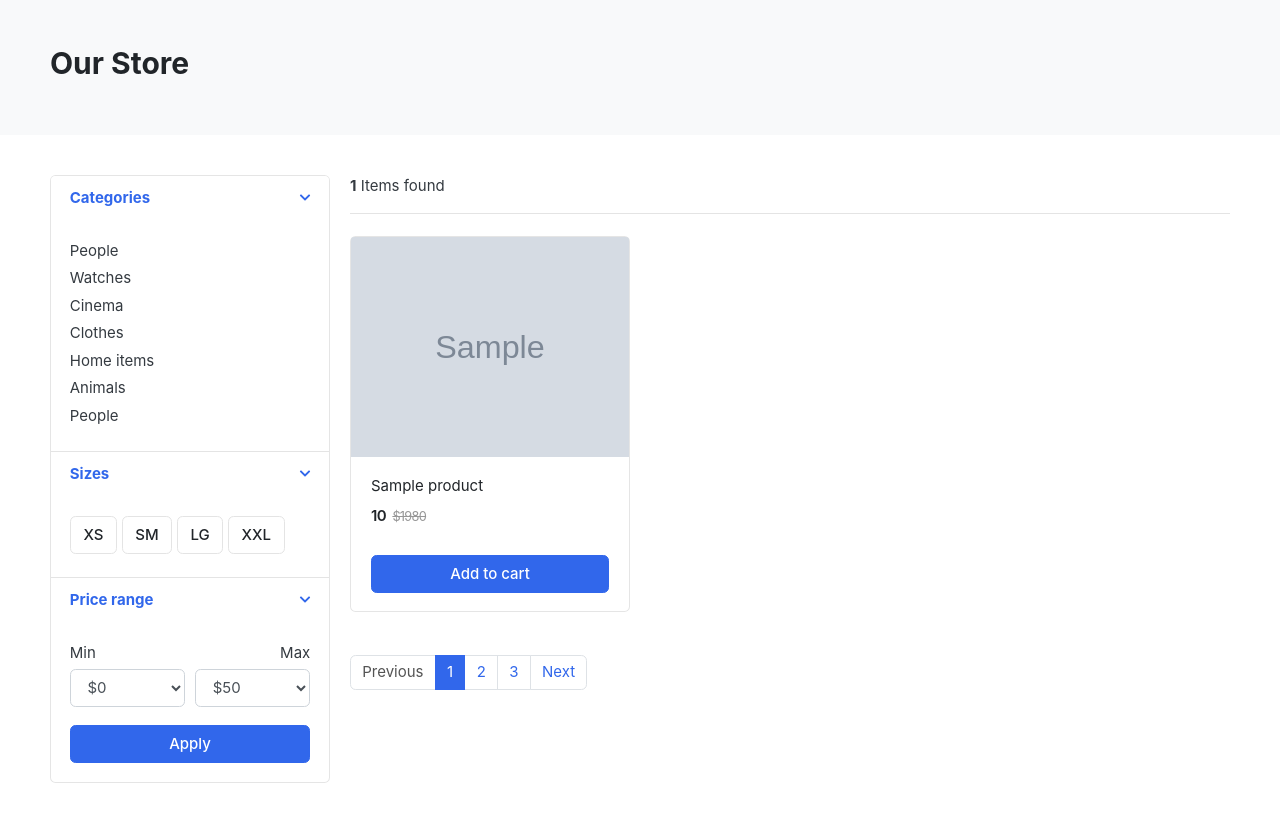
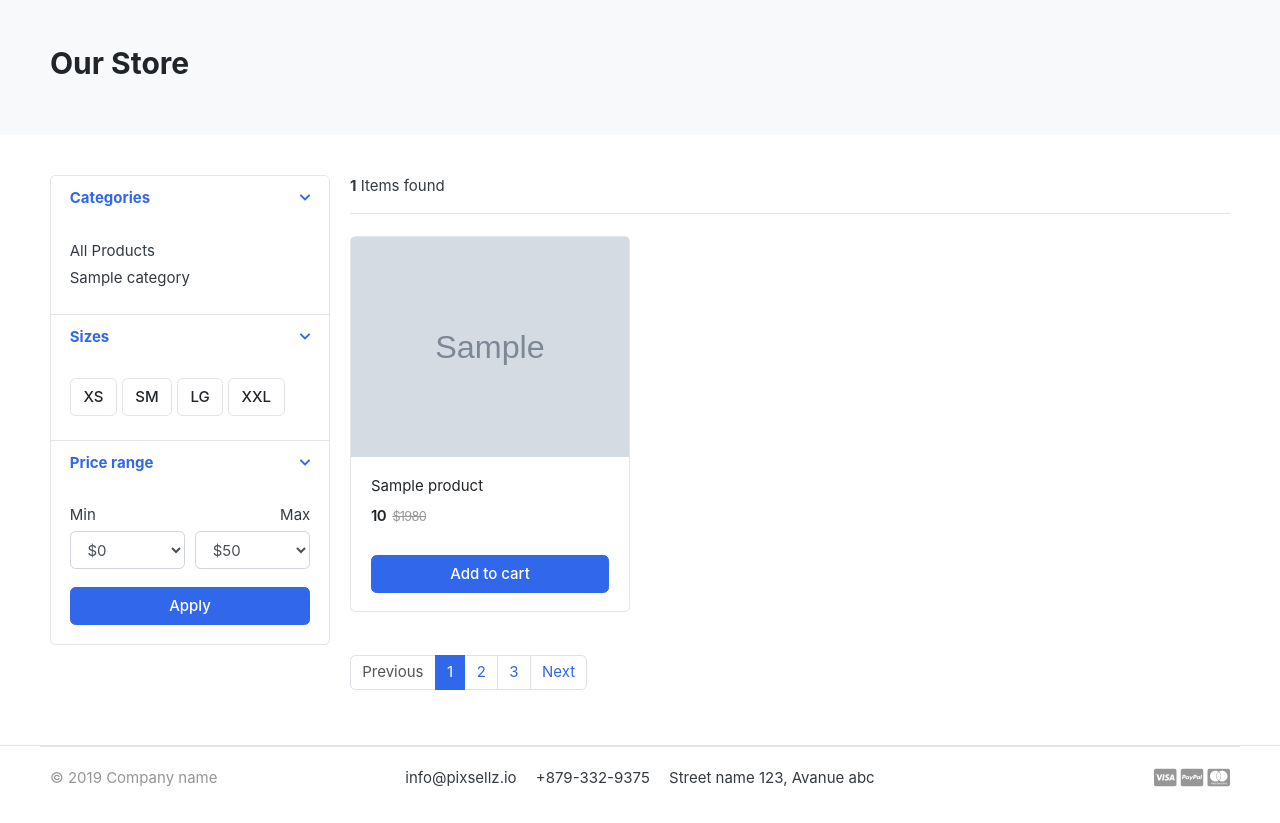
Before and after one commit to nitesh2910/ShoppingKart-Personal-Project, a Django app: page /store/ in a window 1280 px wide. Shown: the part 119-942 px from the top of the page. After the commit the page ends 906 px from the top, so only its background shows below. Run offline with Django 5.2, Linux system fonts and the light colour scheme; tables that the repository leaves empty hold one stand-in row (values such as "Sample post"); grey boxes marked "Sample" are stand-in pictures; some libraries are stand-ins or nearby versions; some web fonts are replaced.

Commit message:
Created Context_processors to links all the category products slug created get_url for product category using reverse function

```diff
--- /dev/null
+++ b/category/context_processors.py
@@ -0,0 +1,7 @@
+
+
+from .models import Category
+
+def menu_links(request):
+    links = Category.objects.all()
+    return dict(links=links)
--- a/category/models.py
+++ b/category/models.py
@@ -1,5 +1,5 @@
 from django.db import models
-
+from django.urls import reverse
 # Create your models here.
 class Category(models.Model):
     category_name = models.CharField(max_length=50, unique=True)
@@ -12,5 +12,8 @@ class Category(models.Model):
         verbose_name = 'category'
         verbose_name_plural = 'categories'
 
+    def get_url(self):
+        return reverse('products_by_category', args=[self.slug])
+
     def __str__(self):
         return self.category_name
--- a/shoppingkart/settings.py
+++ b/shoppingkart/settings.py
@@ -64,6 +64,7 @@ TEMPLATES = [
                 'django.template.context_processors.request',
                 'django.contrib.auth.context_processors.auth',
                 'django.contrib.messages.context_processors.messages',
+                'category.context_processors.menu_links',
             ],
         },
     },
--- a/templates/includes/navbar.html
+++ b/templates/includes/navbar.html
@@ -37,12 +37,10 @@
                     <i class="fa fa-bars"></i> All category
                 </button>
                 <div class="dropdown-menu">
-                    <a class="dropdown-item" href="#">Machinery / Mechanical Parts / Tools </a>
-                    <a class="dropdown-item" href="#">Consumer Electronics / Home Appliances </a>
-                    <a class="dropdown-item" href="#">Auto / Transportation</a>
-                    <a class="dropdown-item" href="#">Apparel / Textiles / Timepieces </a>
-                    <a class="dropdown-item" href="#">Home & Garden / Construction / Lights </a>
-                    <a class="dropdown-item" href="#">Beauty & Personal Care / Health </a>
+                    <a class="dropdown-item" href="{% url "store" %}">All Products</a>
+                    {% for category in links %}
+                    <a class="dropdown-item" href="{{ category.get_url }}">{{ category.category_name }}</a>
+                    {% endfor %}
                 </div>
             </div>  <!-- category-wrap.// -->
         </div> <!-- col.// -->
--- a/templates/store/store.html
+++ b/templates/store/store.html
@@ -31,13 +31,10 @@
 			<div class="card-body">
 
 				<ul class="list-menu">
-				<li><a href="#">People  </a></li>
-				<li><a href="#">Watches </a></li>
-				<li><a href="#">Cinema  </a></li>
-				<li><a href="#">Clothes  </a></li>
-				<li><a href="#">Home items </a></li>
-				<li><a href="#">Animals</a></li>
-				<li><a href="#">People </a></li>
+				<li><a href="{% url "store" %}">All Products</a></li>
+					{% for category in links %}
+				<li><a href="{{ category.get_url }}">{{ category.category_name }}  </a></li>
+				{% endfor %}
 				</ul>
 
 			</div> <!-- card-body.// -->
```
